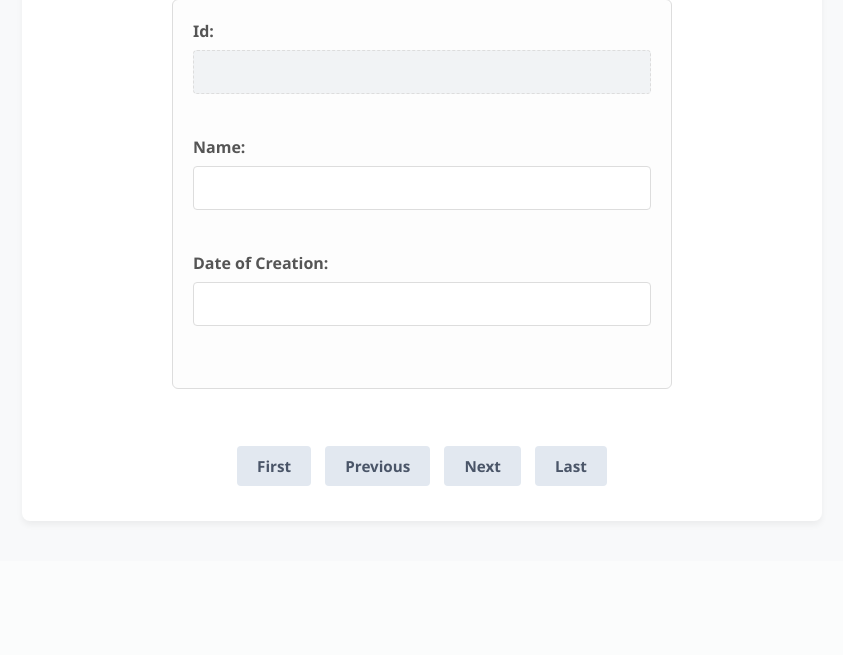
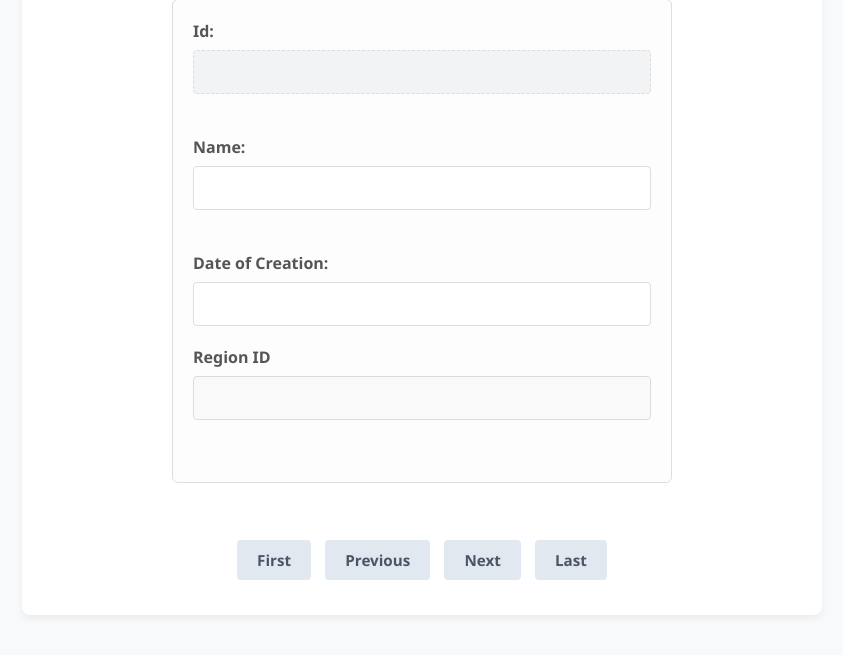
Before and after one commit to Pedro-Rocha-23/g22_project, a Python web app: template g22_flask/templates/university.html in a window 1280 px wide. Shown: the part 510-1165 px from the top of the page, without its empty margins (218-1061 px from the left). Before the commit the page ends 1033 px from the top, so only its background shows below. Run offline with Jinja, Linux system fonts and the light colour scheme; the template is opened without the code that fills it, so the values that code supplies are empty.

Commit message:
Alteração

```diff
--- a/g22_flask/templates/university.html
+++ b/g22_flask/templates/university.html
@@ -28,6 +28,8 @@
             <br><br>
             <label for="creation_date">Date of Creation:</label>
             <input type="text" {{ butedit }} id="creation_date" name="creation_date" value="{{ creation_date }}" size="10">
+            <label>Region ID</label>
+            <input type="text" name="region_id" value="{{ region_id }}" disabled>
             <br><br>
         </form>
 
```
Also changed, not shown: g22_flask/classes/region.py (+7 -8 lines).
